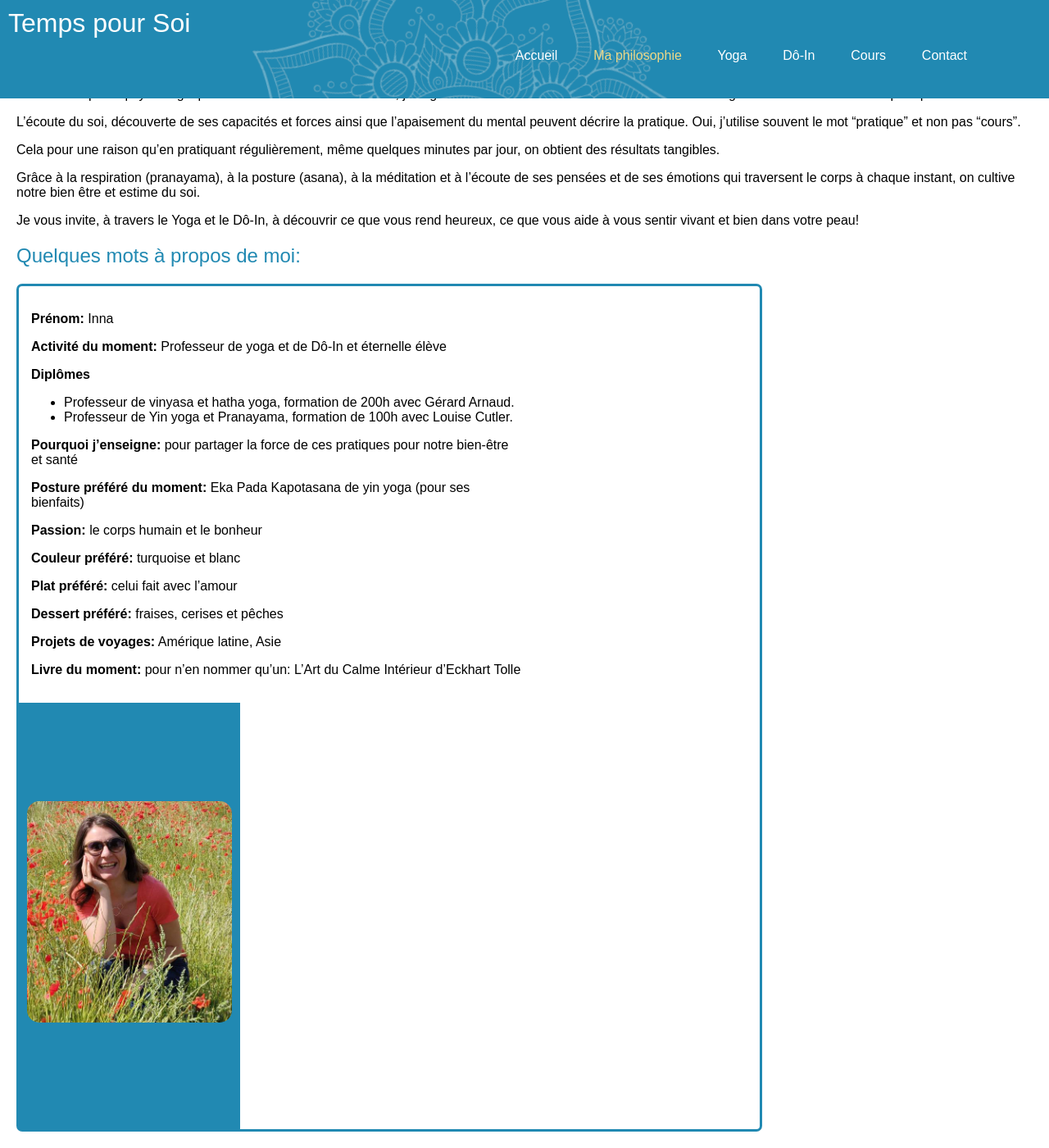
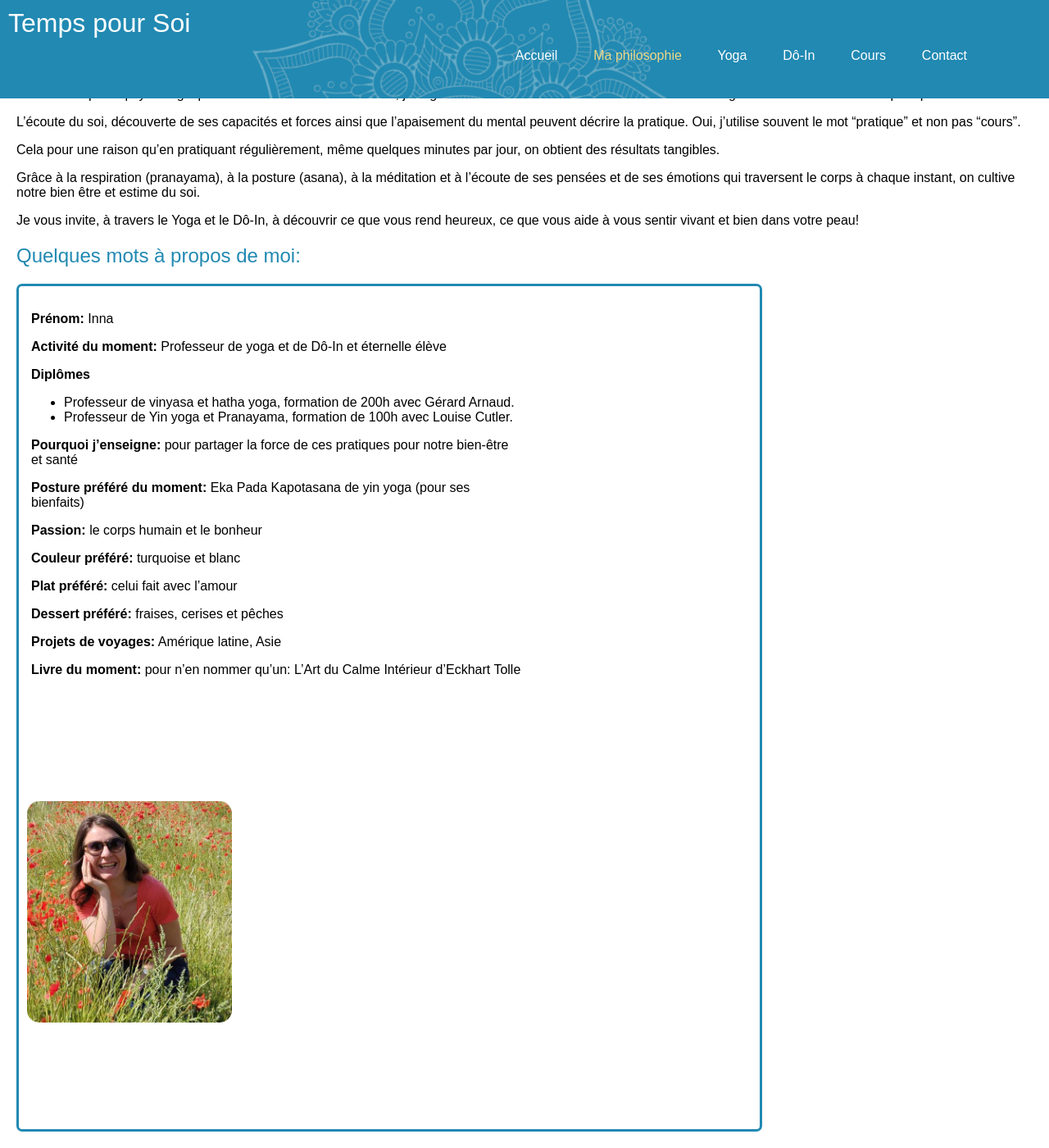
Before and after one commit to innaarnaud/tempspoursoi.github.io, a Jekyll site: the page built from ma_philosophie.md, in a window 1280 px wide and 1400 px high, scrolled down 144 px. Shown: the whole window at 82% size. Built offline with Jekyll 4.4.1, drawn with Linux system fonts in a browser that asks for light colours; some web fonts are replaced.

Commit message:
remove blue background color

```diff
--- a/_sass/philosophie.scss
+++ b/_sass/philosophie.scss
@@ -7,7 +7,7 @@
 	.image {
 		display: inline-block;
 		vertical-align: middle;
-	    background-color: #2189b2;
+	    // background-color: #2189b2;
 	    height: 500px;
 	    padding: 10px;
 
```
